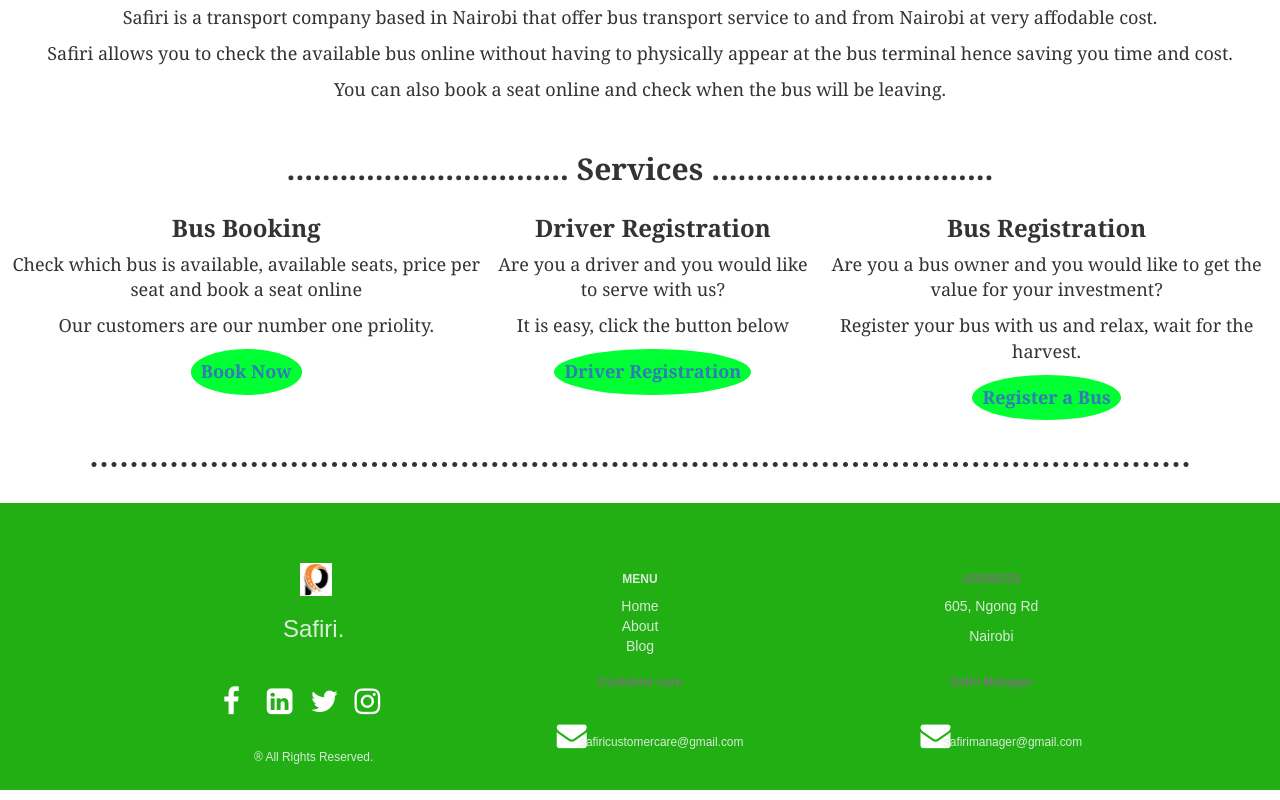
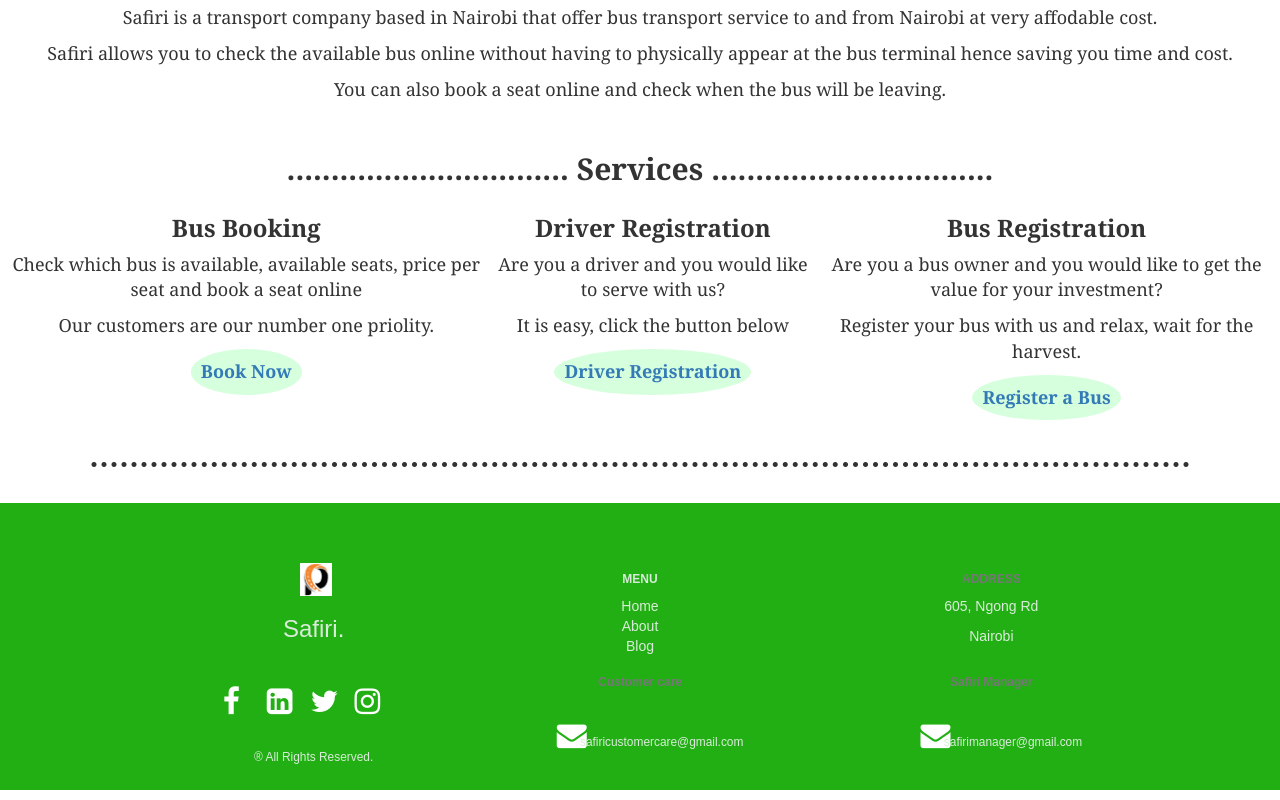
Before and after one commit to sai-kushyanth/bus-booking, a React (Create React App) app: page / in a window 1280 px wide. Shown: the part 988-1788 px from the top of the page. Built offline with nearby package versions, Linux system fonts and the light colour scheme.

Commit message:
reduced button background color opacity

```diff
--- a/src/home/Home.css
+++ b/src/home/Home.css
@@ -167,8 +167,8 @@
 }
 
 button{
-    background-color: rgb(0, 255, 51);
-    color: rgb(52, 21, 190);
+    background-color: rgba(0, 255, 51, 0.165);
+    /* color: rgb(52, 21, 190); */
     font-weight: bolder;
     border-radius: 70%;
     padding: 10px;
```
